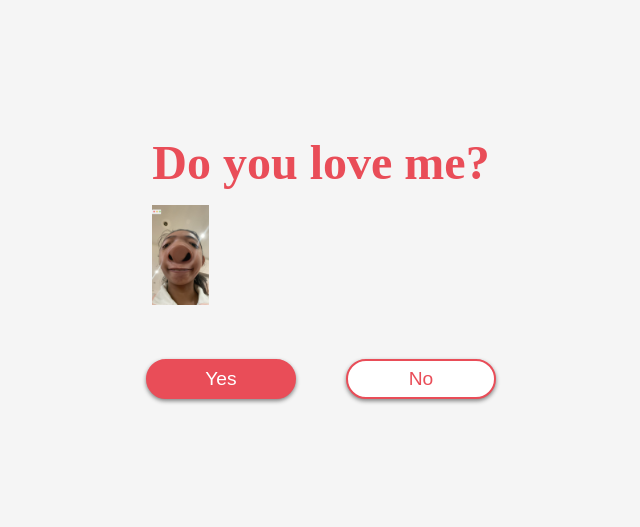
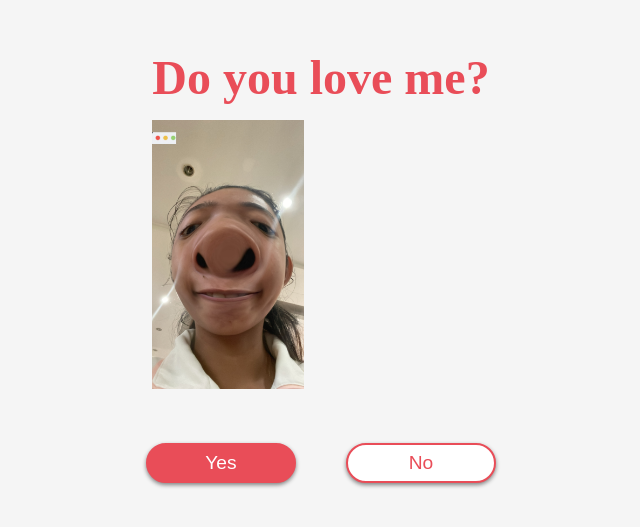
Before and after one commit to SherylAnnNavz/Do-You-Love-Me, a plain HTML site: page index.html in a window 1280 px wide. Shown: the part 141-668 px from the top of the page, without its empty margins (319-959 px from the left). Drawn offline with Linux system fonts and the light colour scheme.

Commit message:
Made some changes

```diff
--- a/style.css
+++ b/style.css
@@ -49,6 +49,6 @@ button:nth-child(2) {
 
 
 .image {
-    max-width: 100px;
-    height: 100px;
+    max-width: 300px;
+    height: 269px;
 }
```
